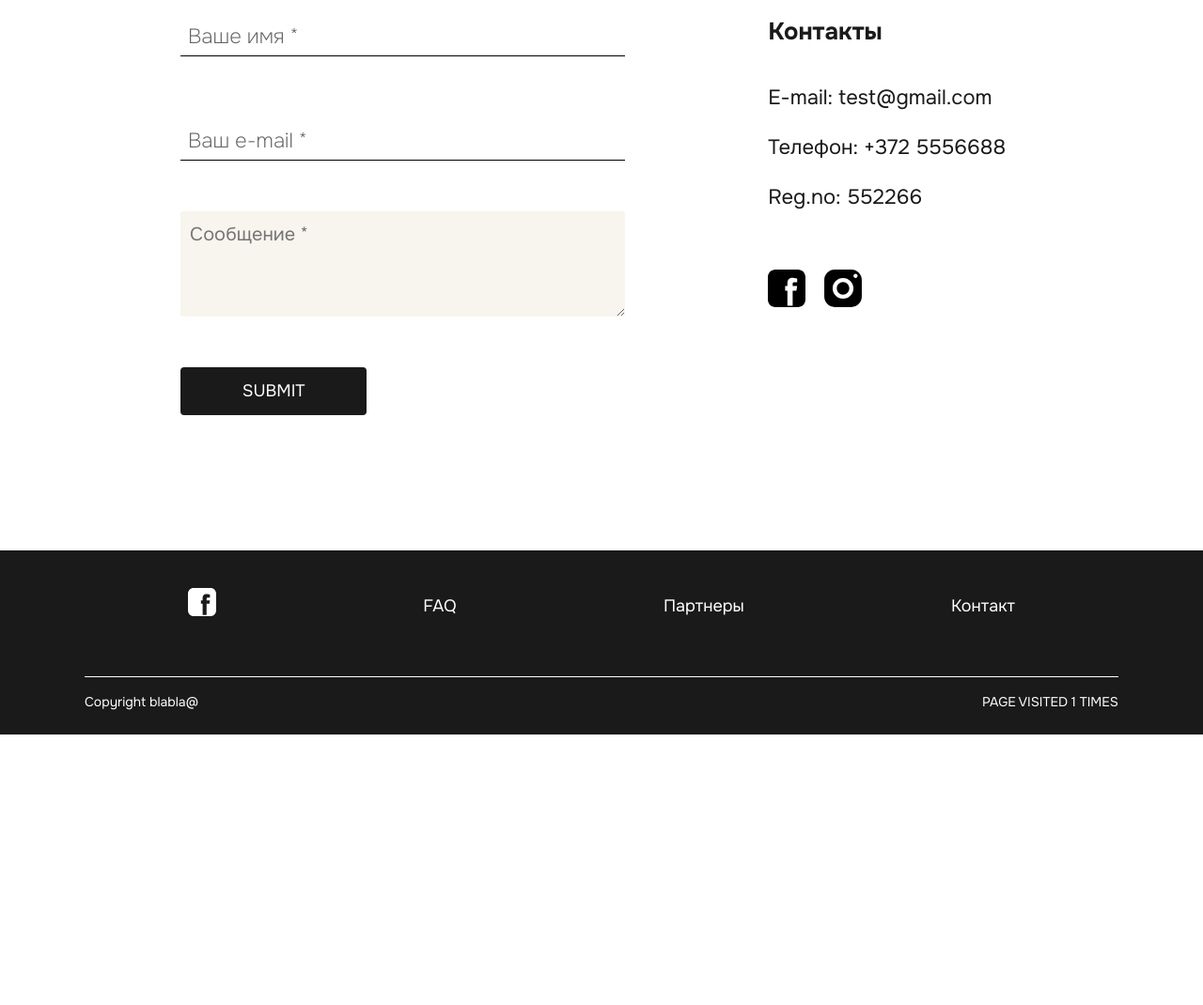
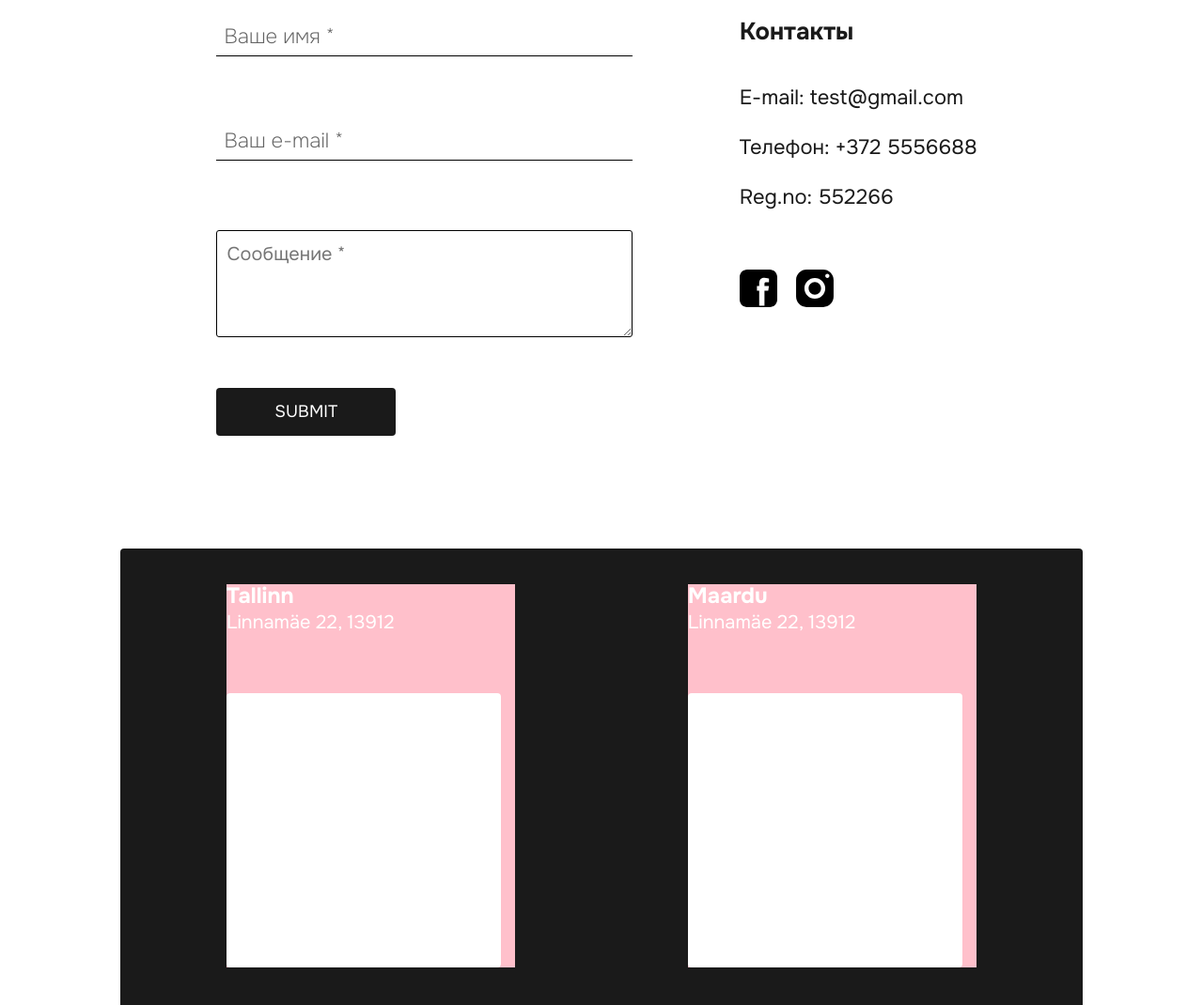
Before and after one commit to ViktoriaGorozanina/Shogen-TaeKwonDo-Website, a plain HTML site: page src/contact.html in a window 1280 px wide. Shown: the part 282-1352 px from the top of the page at 94% size. Before the commit the page ends 1064 px from the top, so only its background shows below. Drawn offline with Linux system fonts and the light colour scheme.

Commit message:
Map section base

```diff
--- a/sass/components/_forms.scss
+++ b/sass/components/_forms.scss
@@ -51,5 +51,3 @@ input[type="submit"] {
     outline: none;
   }
 }
-label {
-}
--- a/sass/global/_typography.scss
+++ b/sass/global/_typography.scss
@@ -2,7 +2,7 @@
 @use "../utils/fonts" as f;
 
 body {
-  font-family: f.$fontOnest;
+  font-family: f.$fontOnest, sans-serif;
   font-weight: 400;
   line-height: 1.6;
   color: c.$black;
--- a/sass/pages/_contact.scss
+++ b/sass/pages/_contact.scss
@@ -2,19 +2,24 @@
 
 .contact {
   display: grid;
-  justify-content: center;
+  justify-items: center;
 
   &__info {
     // background-color: aquamarine;
     margin-top: calc(6rem + 5vw);
-    // margin-inline: 1.6rem;
+    margin-bottom: 12rem;
     display: grid;
-    grid-template-columns: 1.7fr 1fr;
-    gap: calc(1rem + 4vw);
+    grid-template-columns: 2fr 1fr;
+    // gap: calc(0.5rem + 4vw);
     min-width: 80rem;
-    width: 70vw;
+    width: 64vw;
 
     &--form {
+      justify-self: end;
+      width: 100%;
+      // background-color: pink;
+      padding-left: clamp(0.2rem, 5vw, 18rem);
+
       h1 {
         font-size: 3rem;
         margin-bottom: 6rem;
@@ -22,18 +27,18 @@
 
       &-cell {
         &-message {
-          background-color: c.$gold-light3;
+          // background-color: c.$gold-light3;
           word-wrap: break-word;
           resize: vertical;
-          border: none;
+          border: solid 1px black;
           border-radius: 3px;
           //   box-shadow: inset 0 0 0 1px rgba(0, 0, 0, 1);
           padding: 1rem 3rem 1.19rem 1rem;
           font-size: 2rem;
+          margin-top: 2rem;
 
           &:focus {
             border: none;
-            background-color: white;
           }
         }
       }
@@ -43,14 +48,16 @@
       h3 {
         margin-bottom: 2rem;
       }
-      //   background-color: beige;
+      // background-color: beige;
+      justify-self: end;
       white-space: nowrap;
       display: flex;
       flex-direction: column;
       gap: 2rem;
       font-size: 2.2rem;
-      padding-left: 3vw;
+      padding-left: clamp(0.2rem, 5vw, 18rem);
       padding-top: 11rem;
+      padding-right: 1rem;
     }
     &--social {
       margin-top: 4rem;
@@ -72,4 +79,51 @@
       }
     }
   }
+
+  &__maps {
+    background-color: c.$black;
+    width: 80vw;
+    height: auto;
+    border-radius: 4px;
+    margin-bottom: 24rem;
+    display: grid;
+    grid-template-columns: 1fr 1fr;
+    column-gap: 6rem;
+    justify-items: center;
+    align-items: center;
+
+    &--address {
+      color: white;
+      font-size: 2rem;
+      margin-bottom: 6rem;
+      // background-color: skyblue;
+      &-tallinn {
+        // background-color: yellow;
+      }
+      &-maardu {
+        // background-color: red;
+      }
+    }
+
+    &--section {
+      background-color: pink;
+      margin-bottom: 14%;
+      margin-top: 8%;
+      width: 24vw;
+
+      &-map {
+        background-color: white;
+        aspect-ratio: 1/1;
+        width: 95%;
+        border-radius: 4px;
+      }
+
+      &-left {
+        margin-left: 4vw;
+      }
+      &-right {
+        margin-right: 4vw;
+      }
+    }
+  }
 }
--- a/src/contact.html
+++ b/src/contact.html
@@ -164,7 +164,27 @@
 
         </div>
 
-        <div class="conact__maps"></div>
+        <div class="contact__maps">
+
+            <div class="contact__maps--section contact__maps--section-left">
+
+              <div class="contact__maps--address contact__maps--address-tallinn">
+                <h3>Tallinn</h3>
+                <span>Linnamäe 22, 13912</span>
+              </div>
+
+              <div class="contact__maps--section-map"></div>
+            </div>
+
+            <div class="contact__maps--section contact__maps--section-right">
+              <div class="contact__maps--address contact__maps--address-maardu">
+                <h3>Maardu</h3>
+                <span>Linnamäe 22, 13912</span>
+              </div>
+
+            <div class="contact__maps--section-map"></div>
+          </div>
+        </div>
 
     </div>
   </main>
```
Also changed, not shown: css/main.css.
